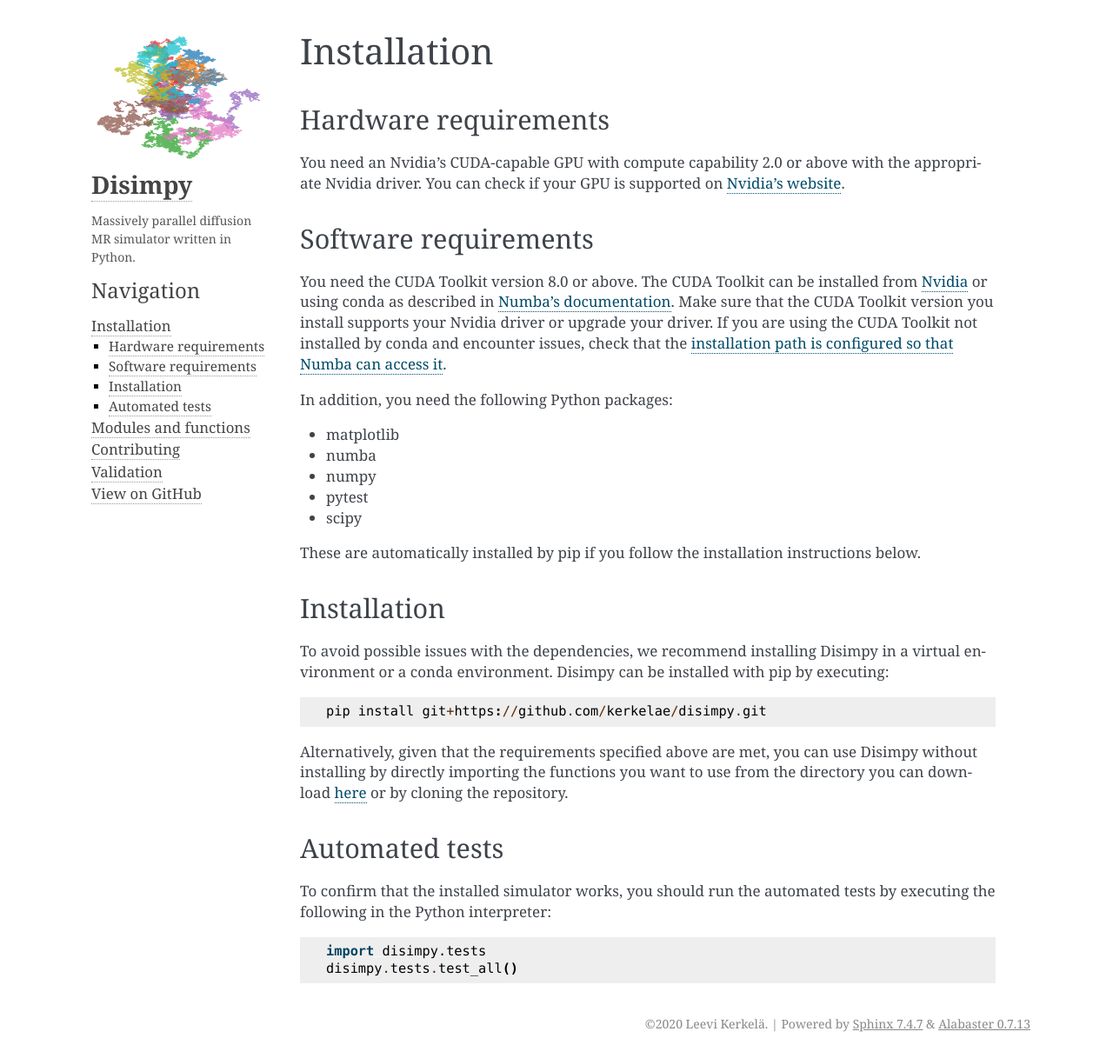
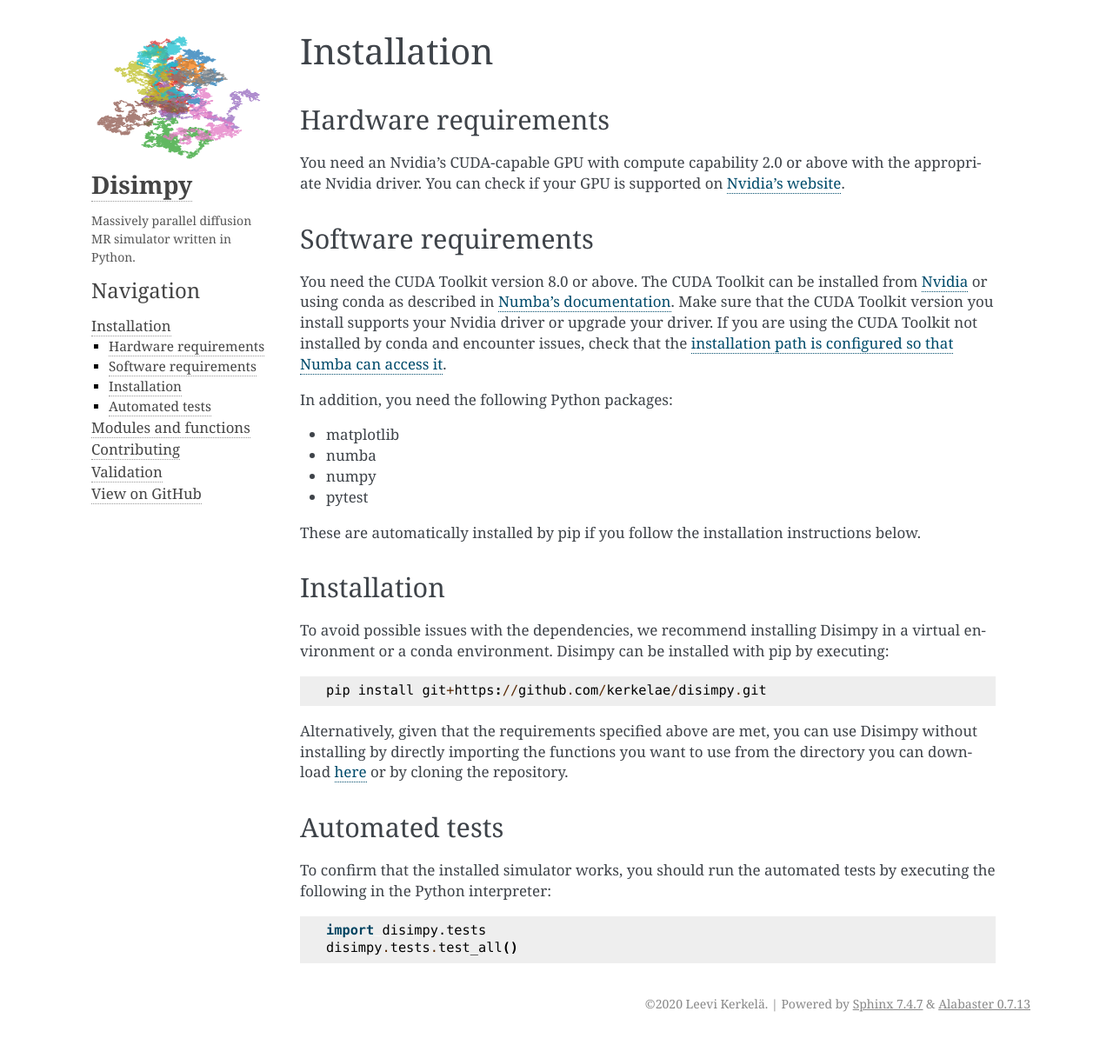
Before and after one commit to kerkelae/disimpy, a Sphinx documentation site: the page built from docs/source/installation.rst, in a window 1280 px wide. Shown: the whole page at 87% size. Built offline with Sphinx 7.4.7, drawn with Linux system fonts in a browser that asks for light colours; pages that are not in the unit, such as notebooks, are missing from menus; after the commit the page ends 1194 px from its top, so only the background shows below that.

Commit message:
removed scipy from requirements

```diff
--- a/docs/source/installation.rst
+++ b/docs/source/installation.rst
@@ -27,7 +27,6 @@ In addition, you need the following Python packages:
 - numba
 - numpy
 - pytest
-- scipy
 
 These are automatically installed by pip if you follow the installation
 instructions below.
```
